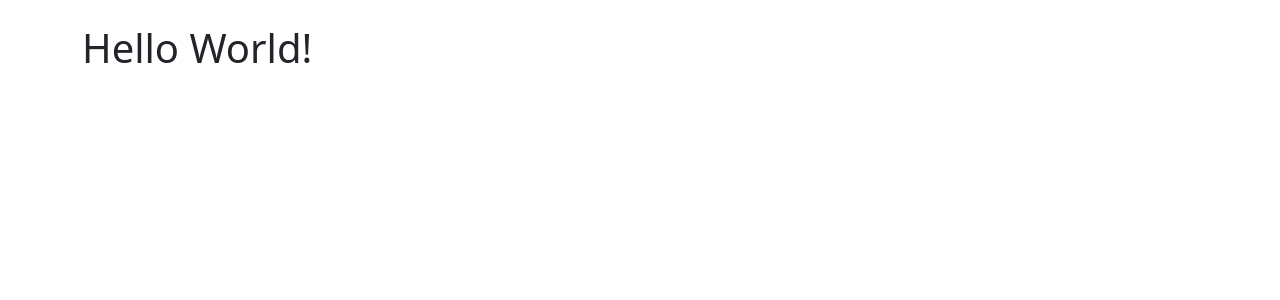
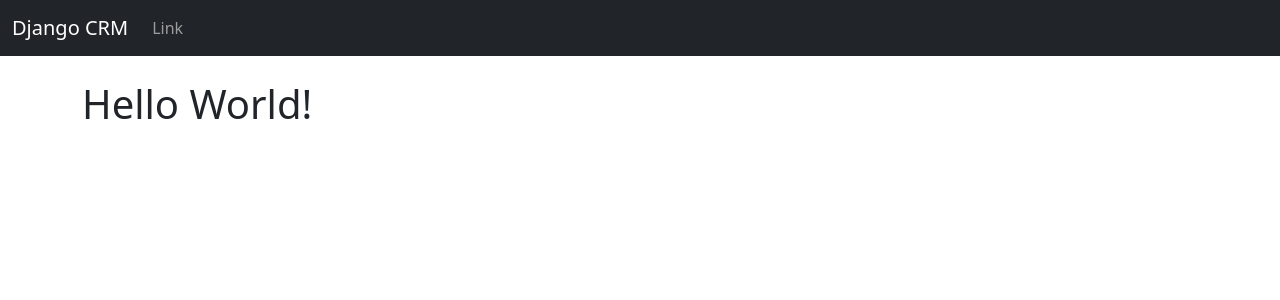
Before and after one commit to shawernseel/Customer-Relationship-Management-App, a Django app: page / in a window 1280 px wide. Shown: the top 300 px of the page. Run offline with Django 5.2, Linux system fonts and the light colour scheme.

Commit message:
added navbar

```diff
--- a/website/templates/base.html
+++ b/website/templates/base.html
@@ -7,6 +7,7 @@
     <link href="https://cdn.jsdelivr.net/npm/bootstrap@5.3.3/dist/css/bootstrap.min.css" rel="stylesheet" integrity="sha384-QWTKZyjpPEjISv5WaRU9OFeRpok6YctnYmDr5pNlyT2bRjXh0JMhjY6hW+ALEwIH" crossorigin="anonymous">
   </head>
   <body>
+    {% include 'navbar.html' %}
     <div class="container"> <!-- bootstrap -->
         <br/>
         {% block content %} <!-- django tag; will pull webpage into tag-->
--- /dev/null
+++ b/website/templates/navbar.html
@@ -0,0 +1,15 @@
+<nav class="navbar navbar-expand-lg navbar-dark bg-dark"> <!---navbar-dark bg-dark; makes it a dark navbar -->
+    <div class="container-fluid">
+      <a class="navbar-brand" href="{% url 'home' %}">Django CRM</a>
+      <button class="navbar-toggler" type="button" data-bs-toggle="collapse" data-bs-target="#navbarSupportedContent" aria-controls="navbarSupportedContent" aria-expanded="false" aria-label="Toggle navigation">
+        <span class="navbar-toggler-icon"></span>
+      </button>
+      <div class="collapse navbar-collapse" id="navbarSupportedContent">
+        <ul class="navbar-nav me-auto mb-2 mb-lg-0">
+          <li class="nav-item">
+            <a class="nav-link" href="#">Link</a>
+          </li>
+        </ul>
+      </div>
+    </div>
+  </nav>
```
